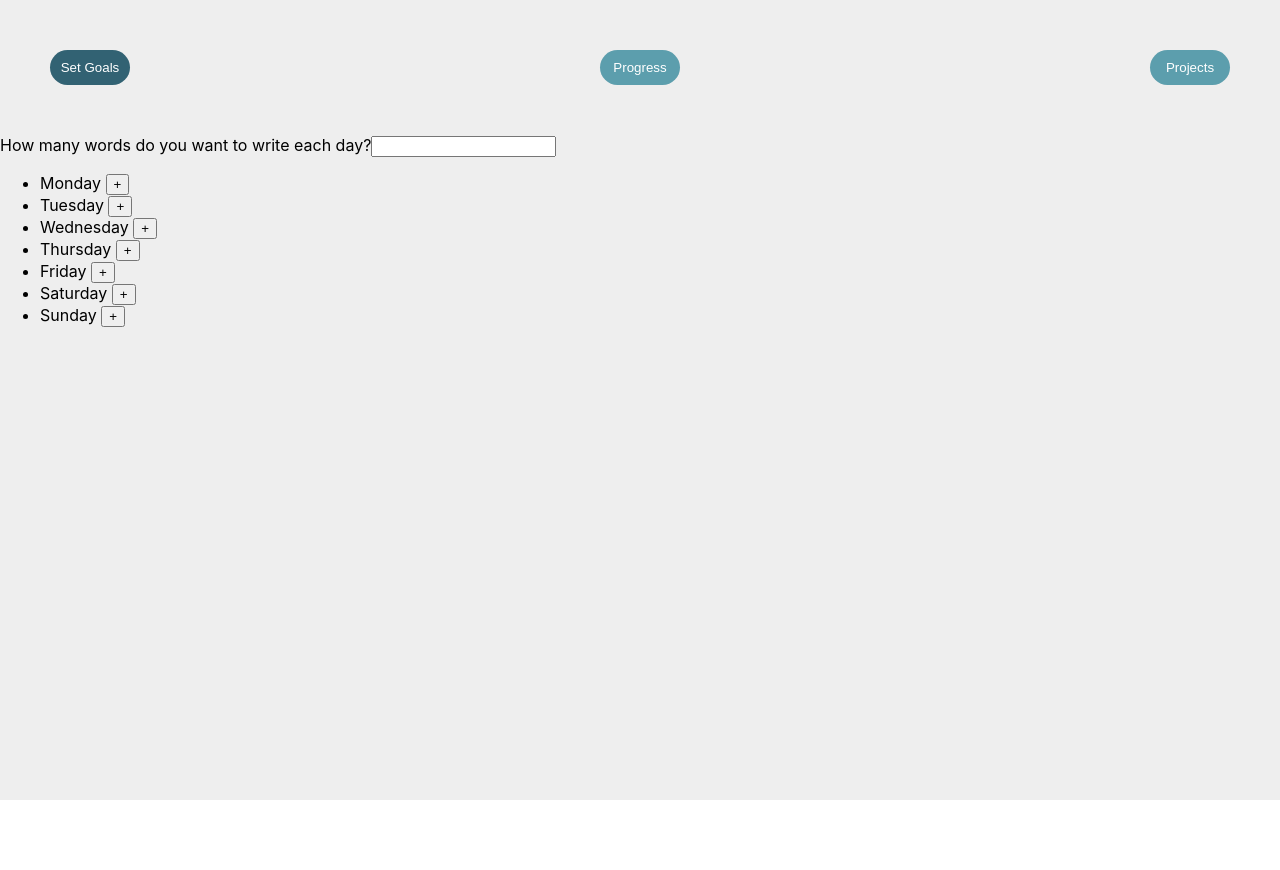
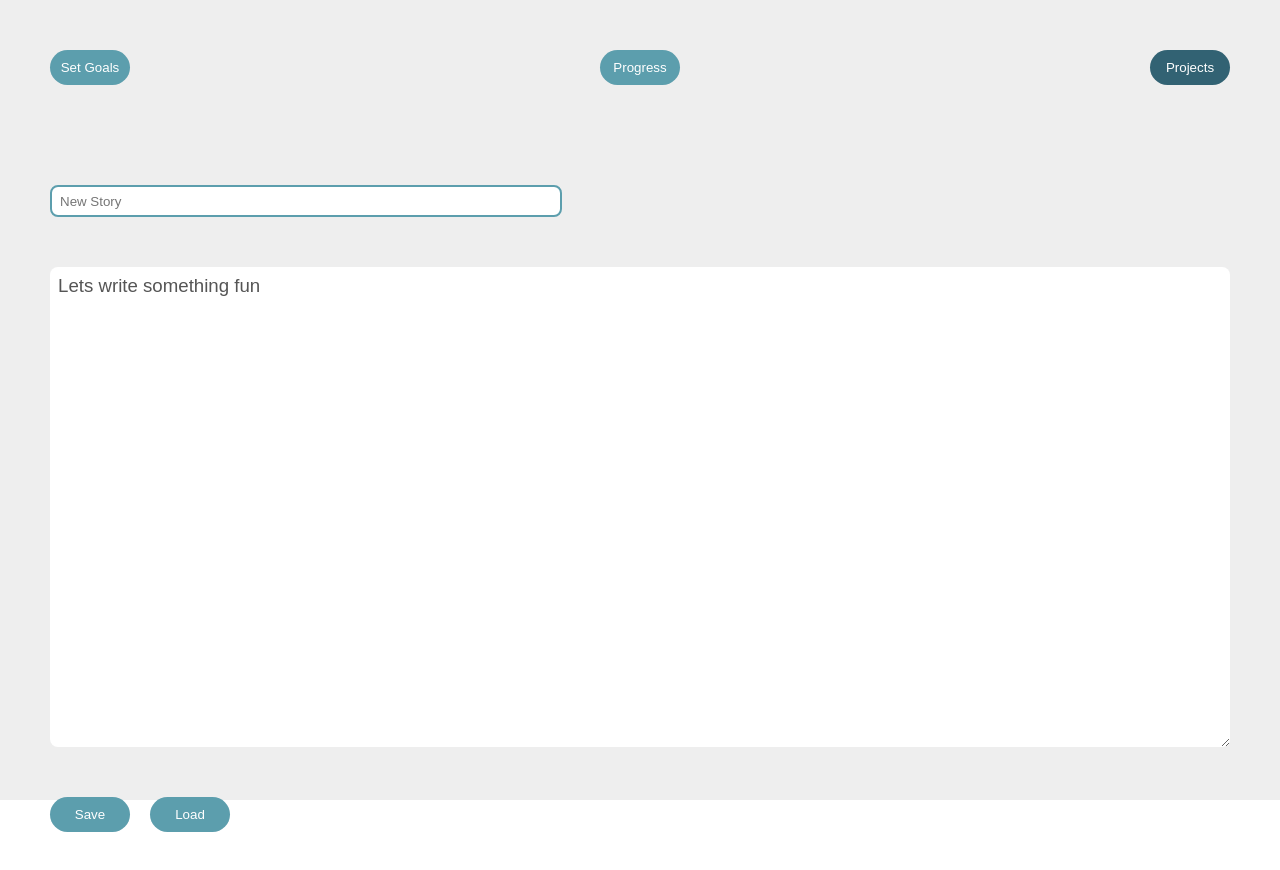
Before and after one commit to Timo-Thees/Capstone, a Next.js app: page / in a window 1280 px wide. Shown: the top 870 px of the page. Before the commit the page ends 800 px from the top, so only its background shows below. Built offline with nearby package versions, Linux system fonts and the light colour scheme.

Commit message:
refactured, added myProjects component

```diff
--- a/components/Navigation.js
+++ b/components/Navigation.js
@@ -19,12 +19,14 @@ export default function Navigation({handleChangePage, page}) {
       ) : (
         <Button onClick={() => handleChangePage("progress")}>Progress</Button>
       )}
-      {page === "editor" ? (
-        <ActiveButton onClick={() => handleChangePage("editor")}>
+      {page === "my projects" || page === "editor" ? (
+        <ActiveButton onClick={() => handleChangePage("my projects")}>
           Projects
         </ActiveButton>
       ) : (
-        <Button onClick={() => handleChangePage("editor")}>Projects</Button>
+        <Button onClick={() => handleChangePage("my projects")}>
+          Projects
+        </Button>
       )}
     </Nav>
   );
--- a/components/Progress.js
+++ b/components/Progress.js
@@ -1,12 +1,8 @@
-export default function Progress({page}) {
-  if (page === "progress") {
+export default function Progress() {
   return (
     <>
       <h1>Write now!</h1>
       <p>The app to help you develop a writing habit</p>
     </>
   );
-  } else {
-    return;
 }
-}
--- /dev/null
+++ b/components/Projects.js
@@ -0,0 +1,18 @@
+export default function Projects({myProjects, handleChangePage}) {
+  return (
+    <div>
+      <div>
+        <h3>Start something new!</h3>
+        <button onClick={() => handleChangePage("editor")}>new document</button>
+      </div>
+      {myProjects.map(project => {
+        return (
+          <div key={project.title}>
+            <h3>{project.title}</h3>
+            <article>{project.text}</article>
+          </div>
+        );
+      })}
+    </div>
+  );
+}
--- a/components/SetGoals.js
+++ b/components/SetGoals.js
@@ -11,7 +11,7 @@ const weekday = [
   "Sunday",
 ];
 
-export default function SetGoals({page}) {
+export default function SetGoals() {
   const [writingTime, setWritingTime] = useState([{weekday: "never", key: 0}]);
   function handleNewTimeslot(Day) {
     const lastEntry = writingTime[writingTime.length - 1];
@@ -23,7 +23,7 @@ export default function SetGoals({page}) {
     setWritingTime(writingTime.filter(time => time.key !== keyForDeletion));
   }
   /* const [goals, setGoals] = useState({dailyGoal: 0, writingTimes: {}});*/
-  if (page === "goals") {
+
   return (
     <>
       <label>How many words do you want to write each day?</label>
@@ -51,7 +51,4 @@ export default function SetGoals({page}) {
       </ul>
     </>
   );
-  } else {
-    return;
 }
-}
--- a/pages/index.js
+++ b/pages/index.js
@@ -2,24 +2,31 @@ import Editor from "../components/Editor";
 import Navigation from "../components/Navigation";
 import SetGoals from "../components/SetGoals";
 import Progress from "../components/Progress";
+import Projects from "../components/Projects";
 import {useState} from "react";
 import styled from "styled-components";
 
 function saveText(title = "Unnamed Document", text) {
-  localStorage.setItem(`${title}`, `${text}`);
+  const saveItem = {title: title, text: text};
+  localStorage.setItem("writeNow save files", JSON.stringify(saveItem));
 }
 
 export default function Home() {
-  const [page, setPage] = useState("goals");
+  const [page, setPage] = useState("editor");
   function handleChangePage(destination) {
     setPage(destination);
+  }
+  const [myProjects, setMyProjects] = useState([]);
+  function saveProjects(title, text) {
+    setMyProjects(...myProjects, {title: title, text: text});
   }
   return (
     <Body>
       <Navigation handleChangePage={handleChangePage} page={page} />
-      <SetGoals page={page} />
-      <Progress page={page} />
-      <Editor saveText={saveText} page={page} />
+      {page === "goals" ? <SetGoals /> : <></>}
+      {page === "progress" ? <Progress /> : <></>}
+      {page === "my projects" ? <Projects myProjects={myProjects} /> : <></>}
+      {page === "editor" ? <Editor saveText={saveText} page={page} /> : <></>}
     </Body>
   );
 }
```
Lines whose indentation alone changed are shown as unchanged.
